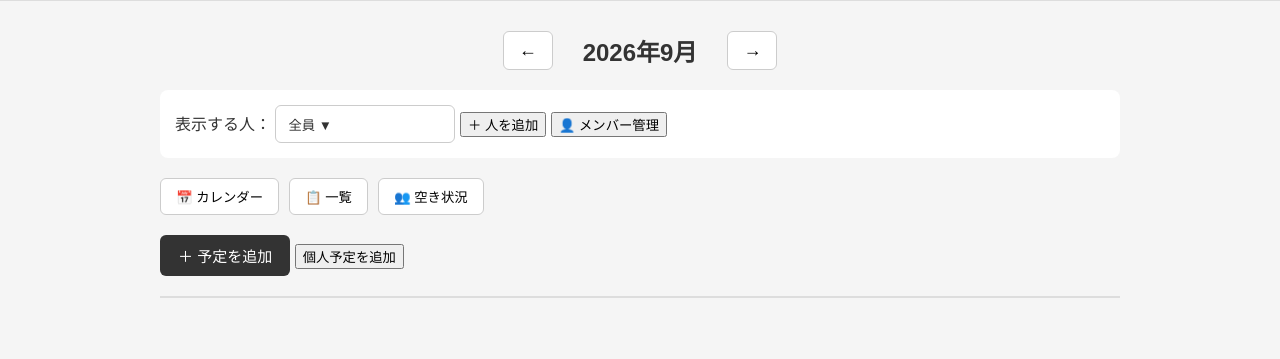
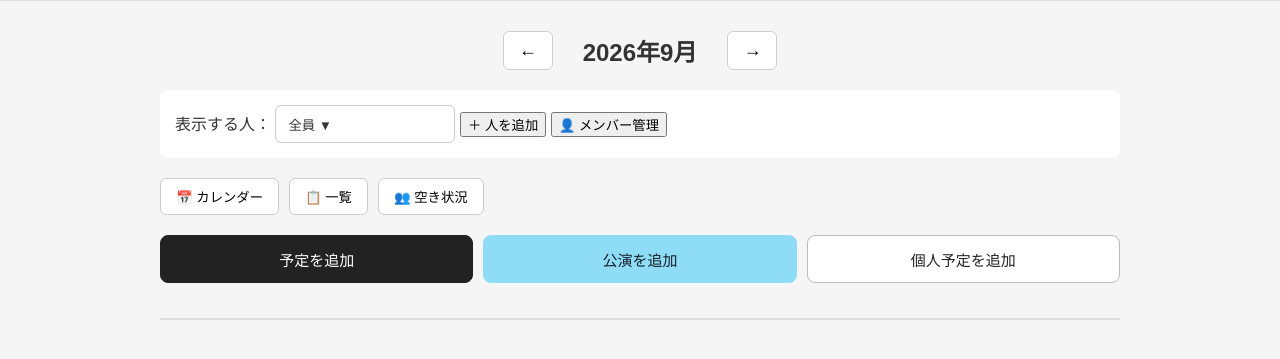
Before and after one commit to MYUSOLA/mokumoku, a website: page index.html in a window 1280 px wide. Shown: the part 75-434 px from the top of the page. Drawn offline with Linux system fonts and the light colour scheme; no server answers.

Commit message:
Update index.html

```diff
--- a/index.html
+++ b/index.html
@@ -50,10 +50,29 @@
             <button id="availabilityViewButton">👥 空き状況</button>
         </div>
 
-        <button id="addEventButton" class="add-event-button">
-            ＋ 予定を追加
-        </button>
-        <button id="addPersonalScheduleButton">個人予定を追加</button>
+       <!-- 予定追加ボタン -->
+<div style="display: flex; gap: 10px; width: 100%; margin-bottom: 15px;">
+
+    <button
+        type="button"
+        id="addEventButton"
+        class="add-event-button"
+        style="flex: 1; min-width: 0; height: 48px; padding: 8px 4px; box-sizing: border-box; background-color: #222222; color: #ffffff; border: 1px solid #222222; border-radius: 8px; font-size: 15px; cursor: pointer;"
+    >予定を追加</button>
+
+    <button
+        type="button"
+        id="addPerformanceButton"
+        style="flex: 1; min-width: 0; height: 48px; padding: 8px 4px; box-sizing: border-box; background-color: #8edcf5; color: #17212b; border: 1px solid #8edcf5; border-radius: 8px; font-size: 15px; cursor: pointer;"
+    >公演を追加</button>
+
+    <button
+        type="button"
+        id="addPersonalScheduleButton"
+        style="flex: 1; min-width: 0; height: 48px; padding: 8px 4px; box-sizing: border-box; background-color: #ffffff; color: #222222; border: 1px solid #bbbbbb; border-radius: 8px; font-size: 15px; cursor: pointer;"
+    >個人予定を追加</button>
+
+</div>
 
         <div id="calendar" class="calendar"></div>
 
```
